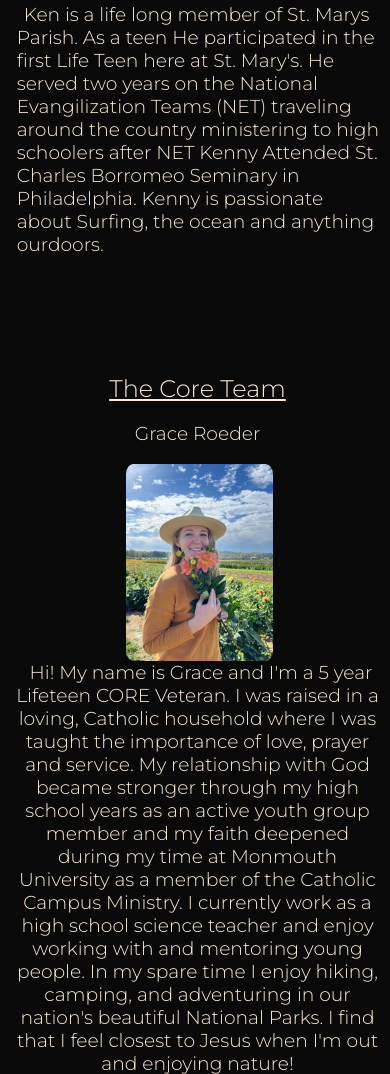
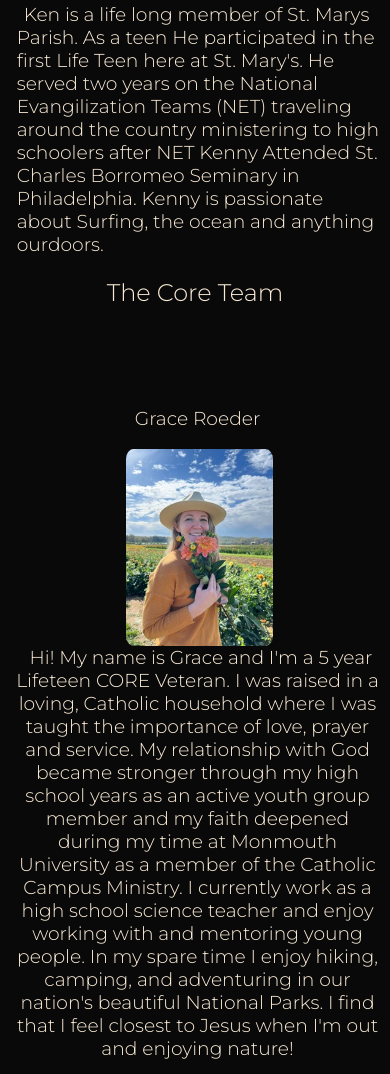
Before and after one commit to dukingham/LifeTeenWebsite, a plain HTML site: page meetUs.html in a window 390 px wide. Shown: the part 1075-2149 px from the top of the page. Drawn offline with Linux system fonts and the light colour scheme.

Commit message:
Adding much needed comments lol

```diff
--- a/index.css
+++ b/index.css
@@ -1,4 +1,4 @@
-body {
+html {
     background-color: #090909;
     font-family: 'Montserrat', sans-serif;
     text-align: center;
@@ -60,6 +60,9 @@ img {
     border-radius: 5%;
 }
 
+footer {
+    color: #363636;
+}
 @media (max-width: 800px) {
     .nav {
         flex-direction: column;
--- a/meetUs.css
+++ b/meetUs.css
@@ -75,7 +75,8 @@
 .coreTeam {
     font-weight: 300;
     margin-left: 1%;
-    display: block;
+    display: flex;
+    flex-direction: row;
     margin-left: 5px;
     text-indent: none;
     margin-top: 100px;
@@ -90,6 +91,7 @@
     text-align: left;
     margin-left: .5%;
     font-weight: 300;
+    margin-top: 0;
 }
 
 .coreBio1 {
@@ -121,6 +123,10 @@
         text-align: center;
     }
 
+    .coreTeam {
+        flex-direction: column;
+    }
+
     .coreTeam h3 {
         text-align: center;
         margin-left: 0;
--- a/meetUs.html
+++ b/meetUs.html
@@ -12,28 +12,36 @@
     <title>LTmeetUs</title>
 </head>
 <body>
+    <!-- div for the navigation bar -->
     <div class="nav">
         <ul>
             <li><a href="./index.html">St. Mary's LifeTeen</a></li>
             <li><a href="./meetUs.html">Meet Us</a></li>
             <li><a href="./joinUs.html">Join Us</a></li>
         </ul>
+    </div>
 
-    </div>
+    <!-- Main body portion of the Meet Us page -->
     <div class="about">
         <h1>Get to Know Us!</h1>
         <h2>As Stated on our Home page, Life Teen is devoted to Leading teens closer to Christ.
         The way we do that is through relational ministry. We get to know each and everyone of
         our teens and their individual needs. we meet them where they're at and invite them into
         a deeper relationship with Christ.</h2>
+
+        <!-- starting of the bios for each member of the team -->
         <div class="bios">
             <h1>Bio's</h1>
             <h2>
                 Relationships are a huge part of our Minisrty,
                 we'd love for you to get to know us!
             </h2>
+
+            <!-- Youth Ministers Bios -->
             <div class="YouthMinister">
                 <h2>The Youth Ministers</h2>
+
+                <!-- Ken Bio -->
                 <h3 class="names">Kenneth Falls</h3>
                 <div class="kenBio">
                     <img src="./KFBioImageSmall.jpeg" alt="">
@@ -45,8 +53,12 @@
                     </h3>
                 </div>
             </div>
+
+            <!-- Volunteer Bios -->
+            <h2>The Core Team</h2>
             <div class="coreTeam">
-                <h2>The Core Team</h2>
+
+                <!-- Grace Bio -->
                 <h3 class="names1">Grace Roeder</h3>
                 <div class="coreBio1">
                     <img src="./GraceCoreBioSmall.jpeg" alt="">
@@ -59,6 +71,8 @@
                         In my spare time I enjoy hiking, camping, and adventuring in our nation's beautiful National Parks.
                         I find that I feel closest to Jesus when I'm out and enjoying nature!
                     </h3>
+
+                    <!-- Robert Bio -->
                     <h3 class="names1">Robert Rodriguez</h3>
                     <img src="./65125_resized.jpg" alt="">
                     <h3>
@@ -67,8 +81,6 @@
                         from a 42 year career on Wall Street. I'm 2nd year student of the Encounter School of Ministry graduating in May 2023.
                         I had a life changing conversion through the Holy Spirit during a Life in the Spirit Seminar over 10 years ago.
                         I serve as a Core Team Member of Life Teen. I serve as a Eucharist Minister and as a member of the St Mary's Finance Committee.
-
-
                     </h3>
                 </div>
             </div>
```
Also changed, not shown: index.html (+12 -4 lines), 1 other file.
